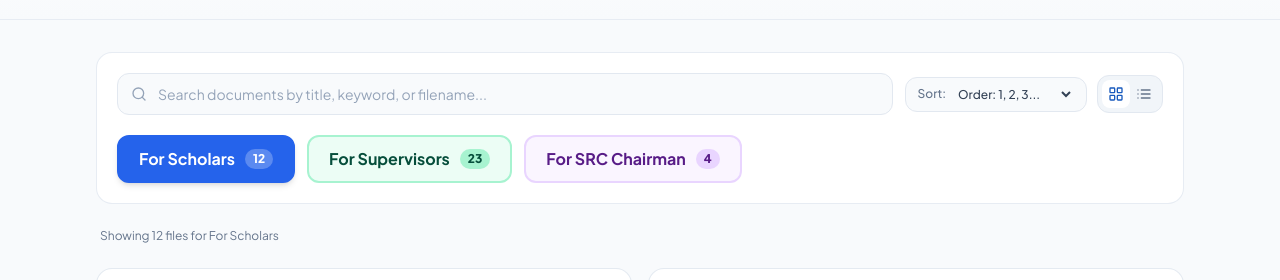
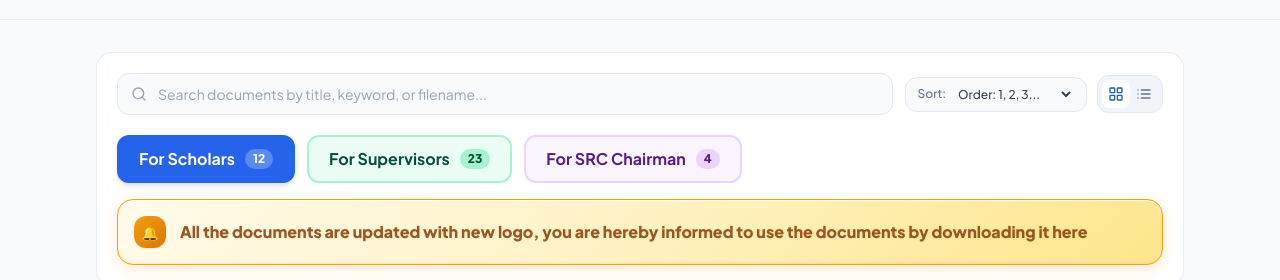
Before and after one commit to directorrd-kare/kare-rd-docs, a plain HTML site: page index.html in a window 1280 px wide. Shown: the part 206-486 px from the top of the page. Drawn offline with nearby package versions, Linux system fonts and the light colour scheme.

Commit message:
Add files via upload

```diff
--- a/index.html
+++ b/index.html
@@ -43,6 +43,60 @@
     }
     .badge-word {
       background: linear-gradient(135deg, #185abd 0%, #10448a 100%);
+    }
+
+    /* Glossy & Blinking Alert Banner */
+    .glossy-banner {
+      background: linear-gradient(135deg, #fffbeb 0%, #fef3c7 45%, #fde68a 100%);
+      position: relative;
+      overflow: hidden;
+      border: 1.5px solid #f59e0b;
+      box-shadow:
+        inset 0 1px 2px rgba(255, 255, 255, 0.95),
+        inset 0 -1px 2px rgba(217, 119, 6, 0.15),
+        0 4px 14px rgba(245, 158, 11, 0.2);
+    }
+
+    /* Glossy animated light shimmer sweep */
+    .glossy-banner::before {
+      content: '';
+      position: absolute;
+      top: 0;
+      left: -150%;
+      width: 75%;
+      height: 100%;
+      background: linear-gradient(
+        90deg,
+        transparent,
+        rgba(255, 255, 255, 0.8),
+        transparent
+      );
+      transform: skewX(-25deg);
+      animation: glossy-shimmer 3s infinite ease-in-out;
+      pointer-events: none;
+    }
+
+    @keyframes glossy-shimmer {
+      0% { left: -150%; }
+      45%, 100% { left: 160%; }
+    }
+
+    /* Blinking statement animation */
+    .blinking-text {
+      animation: blink-statement 1.3s infinite ease-in-out;
+    }
+
+    @keyframes blink-statement {
+      0%, 100% {
+        opacity: 1;
+        color: #78350f; /* Deep rich amber */
+        text-shadow: 0 0 2px rgba(245, 158, 11, 0.4);
+      }
+      50% {
+        opacity: 0.25;
+        color: #b45309;
+        text-shadow: none;
+      }
     }
   </style>
 </head>
@@ -124,6 +178,21 @@
       <div id="category-chips" class="flex flex-wrap items-center gap-3 pt-1">
         <!-- Rendered dynamically -->
       </div>
+
+      <!-- Glossy & Blinking Notice Banner -->
+      <div class="glossy-banner rounded-2xl p-3.5 sm:p-4 mt-2 flex items-center space-x-3.5">
+        <div class="relative shrink-0 flex items-center justify-center">
+          <span class="absolute inline-flex h-8 w-8 rounded-full bg-amber-400 opacity-75 animate-ping"></span>
+          <div class="relative w-8 h-8 rounded-xl bg-gradient-to-br from-amber-500 to-amber-600 text-white flex items-center justify-center shadow-sm font-bold text-sm">
+            🔔
+          </div>
+        </div>
+        <div class="flex-1 min-w-0">
+          <p class="text-sm sm:text-base font-extrabold leading-snug blinking-text">
+            All the documents are updated with new logo, you are hereby informed to use the documents by downloading it here
+          </p>
+        </div>
+      </div>
     </div>
 
     <!-- Active Filter Status and Count -->
```
